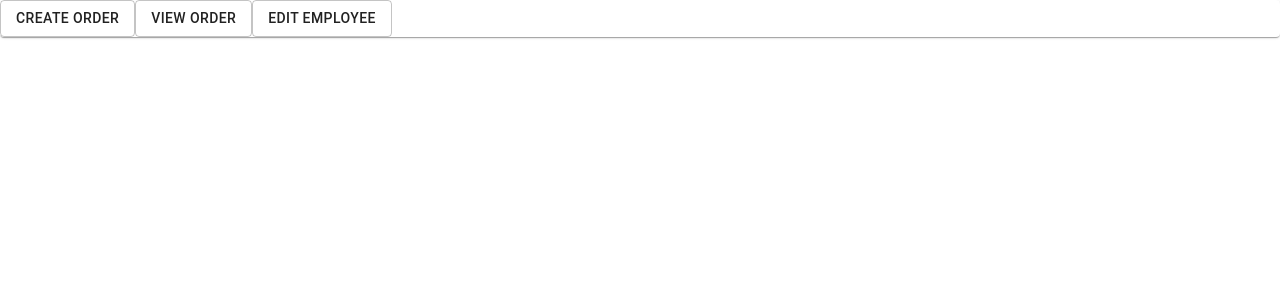
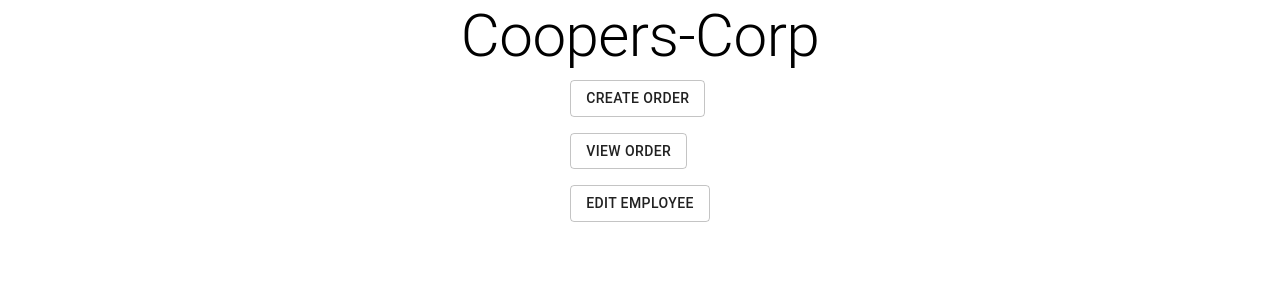
Before and after one commit to duncanmclean1/Cooper-s-Corp, a React (Create React App) app in the folder Frontend/coopers-corp/: page /dashboard in a window 1280 px wide. Shown: the top 300 px of the page. Built offline with nearby package versions, Linux system fonts and the light colour scheme.

Commit message:
Dashboard

```diff
--- a/Frontend/coopers-corp/src/App.js
+++ b/Frontend/coopers-corp/src/App.js
@@ -2,7 +2,6 @@ import {BrowserRouter as Router, Routes, Route} from "react-router-dom";
 import LoginPage from "./Pages/LoginPage";
 import DashboardPage from "./Pages/DashboardPage";
 import AddEmployeePage from "./Pages/AddEmployeePage";
-
 export default function App()
 {
   return(
--- a/Frontend/coopers-corp/src/Pages/DashboardPage.js
+++ b/Frontend/coopers-corp/src/Pages/DashboardPage.js
@@ -1,15 +1,28 @@
-import {Card, Button} from "@material-ui/core";
-export default function DashboardPage()
-{
+import { Grid,Button, Typography } from "@material-ui/core";
+
+  export default function App() {
     return (
-    <Card spacing={6} direction="column">
-      <Button variant="outlined" href="/createorder">Create Order</Button>
+    <Grid container spacing={2}>
+        <Grid item container justifyContent="center" alignContent="center">
+            <Typography variant="h2">Coopers-Corp</Typography>
+        </Grid>
+        <Grid container justifyContent="center" alignContent="center" direction="column" spacing={2}>
+            <Grid item spacing={2}>
+                <Button variant="outlined" href="/createorder">
+                    Create Order
+                </Button>
+            </Grid>
+            <Grid item spacing={2}>
                 <Button variant="outlined" href="/vieworder">
                     View Order
                 </Button>
-      <Button variant="outlined" href="/editemployee">
+            </Grid>
+            <Grid item spacing={2}>
+                <Button variant="outlined" href="/test">
                     Edit Employee
                 </Button>
-    </Card>
+            </Grid>
+        </Grid>
+    </Grid>
     );
   }
--- a/Frontend/coopers-corp/src/Pages/LoginPage.js
+++ b/Frontend/coopers-corp/src/Pages/LoginPage.js
@@ -19,7 +19,6 @@ export default function Login() {
               alignItems: "center",
             }}
           >
-            <img/>
             <Typography component="h1" variant="h5">
               Login To Coopers-Corp
             </Typography>
@@ -53,6 +52,7 @@ export default function Login() {
                 fullWidth
                 variant="contained"
                 sx={{ mt: 3, mb: 2 }}
+                href="/dashboard"
               >
                 Sign In
               </Button>
```
Also changed, not shown: Frontend/coopers-corp/src/Pages/AddEmployeePage.js (+8 -8 lines). Lines whose indentation alone changed are shown as unchanged.
